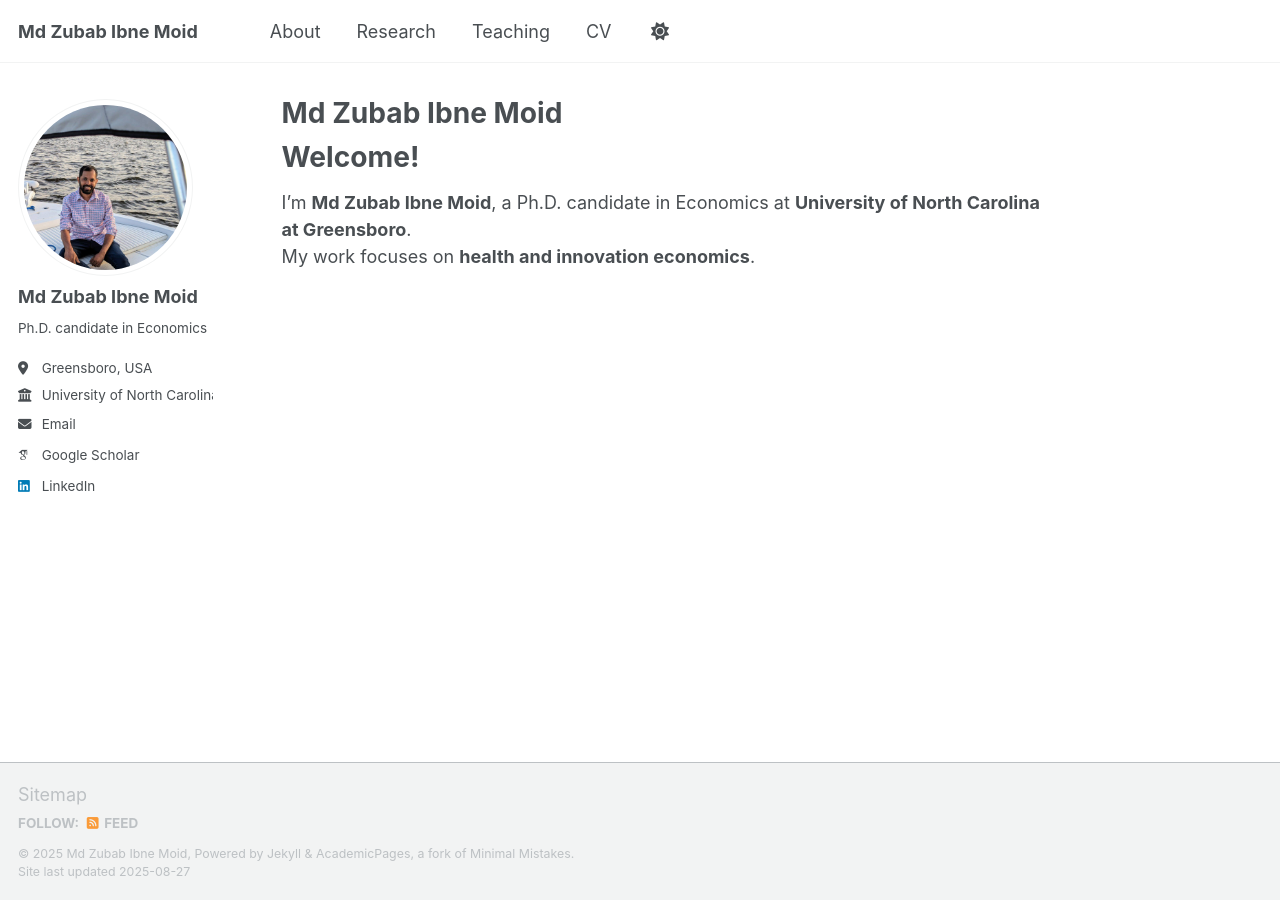
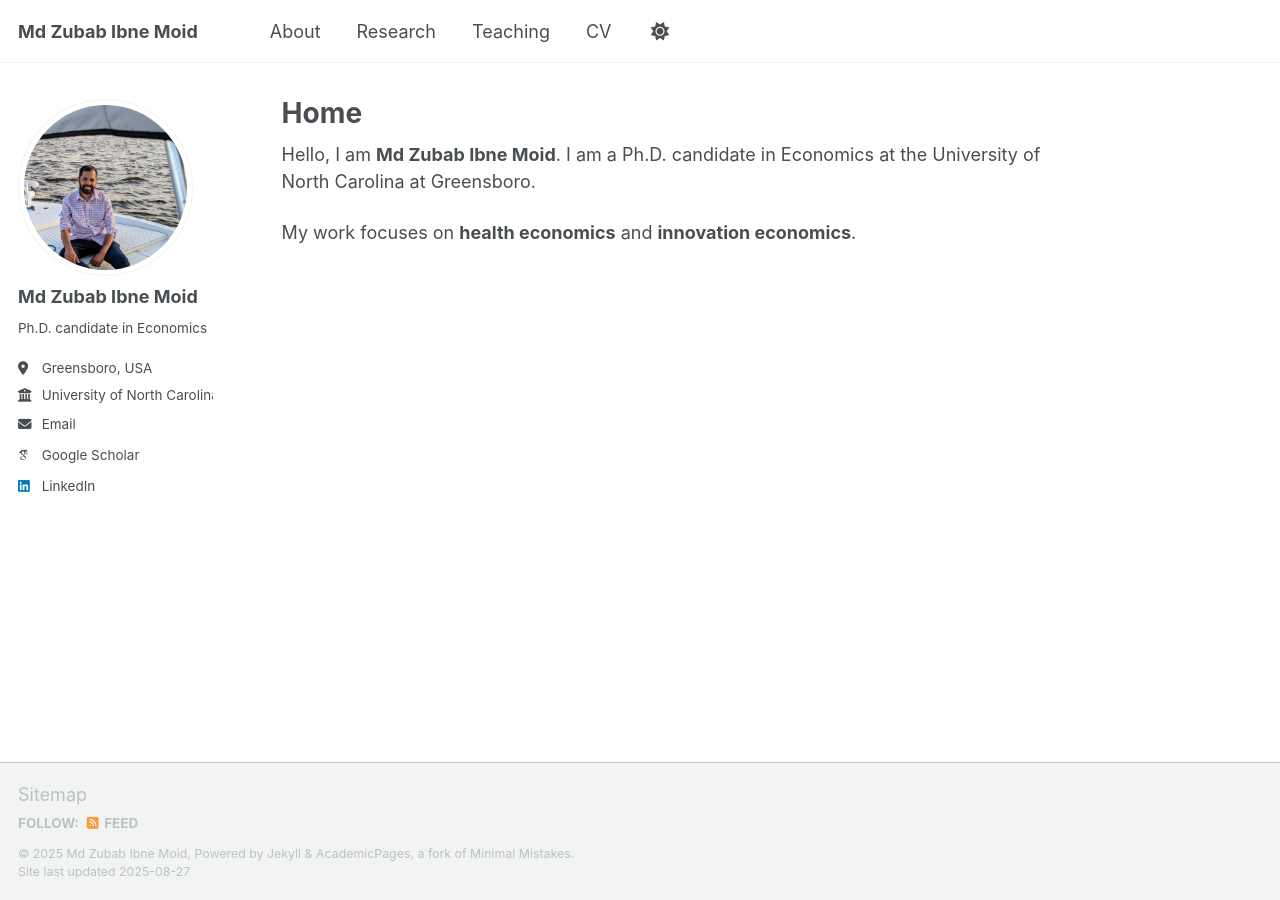
Before and after one commit to Zubab/Zubab.github.io, a Jekyll site: the page built from _pages/about.md, in a window 1280 px wide. Built offline with Jekyll 4.4.1, drawn with Linux system fonts in a browser that asks for light colours; some web fonts are replaced; a script that is not in the unit is left out.

Commit message:
Update about.md

```diff
--- a/_pages/about.md
+++ b/_pages/about.md
@@ -1,12 +1,10 @@
 ---
+layout: single
+title: "Home"
 permalink: /
-title: "Md Zubab Ibne Moid"
 author_profile: true
-redirect_from:
-  - /about/
-  - /about.html
 ---
-# Welcome!
 
-I’m **Md Zubab Ibne Moid**, a Ph.D. candidate in Economics at **University of North Carolina at Greensboro**.
-My work focuses on **health and innovation economics**.
+Hello, I am **Md Zubab Ibne Moid**. I am a Ph.D. candidate in Economics at the University of North Carolina at Greensboro.
+
+My work focuses on **health economics** and **innovation economics**.
```
